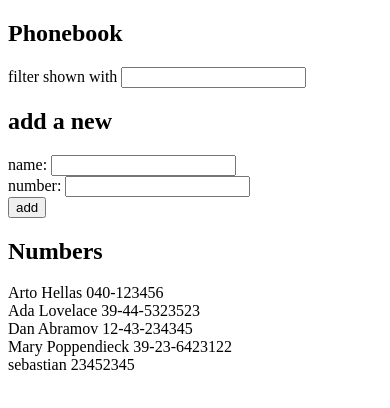
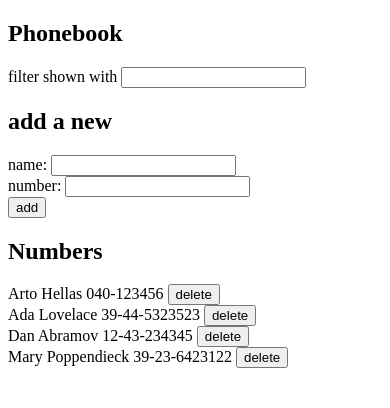
Before and after one commit to sebastiantorres86/phonebook, a React (Create React App) app: page / in a window 390 px wide. Shown: the top 408 px of the page. Built offline with nearby package versions, Linux system fonts and the light colour scheme; data requests are answered from the project's data file.

Commit message:
The phonebook step9 (#11)
* The Phonebook, Step 1

* the phonebook, step 2

* the phonebook, step 3

* the phonebook, step 4

* the phonebook, step 5

* The Phonebook, Step 6

* The Phonebook, Step 7

* The Phonebook, Step 8

* The Phonebook, Step 8

```diff
--- a/db.json
+++ b/db.json
@@ -1,5 +1,5 @@
 {
-  "persons": [
+  "persons":[
     {
       "name": "Arto Hellas",
       "number": "040-123456",
@@ -19,11 +19,6 @@
       "name": "Mary Poppendieck",
       "number": "39-23-6423122",
       "id": 4
-    },
-    {
-      "name": "sebastian",
-      "number": "23452345",
-      "id": 5
     }
   ]
 }
--- a/src/App.js
+++ b/src/App.js
@@ -1,7 +1,7 @@
 import React, { useState, useEffect } from 'react'
 import Filter from './components/Filter'
 import PersonForm from './components/PersonForm'
-import Persons from './components/Persons'
+import Person from './components/Person'
 import peopleService from './services/people'
 
 const App = () => {
@@ -45,6 +45,14 @@ const App = () => {
       setNewNumber('')
     })
   }
+  const removePerson = (id, name) => {
+    if (window.confirm(`Delete ${name} ?`)) {
+      peopleService.remove(id).then(() => {
+        const del = persons.filter(person => id !== person.id)
+        setPersons(del)
+      })
+    }
+  }
 
   const handleNameChange = event => {
     setNewName(event.target.value)
@@ -68,7 +76,9 @@ const App = () => {
         handleNumberChange={handleNumberChange}
       />
       <h2>Numbers</h2>
-      <Persons results={results} />
+      {results.map(person => (
+        <Person key={person.id} person={person} removePerson={removePerson} />
+      ))}
     </div>
   )
 }
--- /dev/null
+++ b/src/components/Person.js
@@ -0,0 +1,18 @@
+import React from 'react'
+
+const Persons = ({ person, removePerson }) => {
+  return (
+    <div>
+      {person.name} {person.number}{' '}
+      <button
+        onClick={() => {
+          removePerson(person.id, person.name)
+        }}
+      >
+        delete
+      </button>
+    </div>
+  )
+}
+
+export default Persons
--- a/src/services/people.js
+++ b/src/services/people.js
@@ -11,8 +11,14 @@ const create = newObject => {
   return request.then(response => response.data)
 }
 
+const remove = id => {
+  const request = axios.delete(`${baseUrl}/${id}`)
+  return request.then(response => response.data)
+}
+
 // eslint-disable-next-line import/no-anonymous-default-export
 export default {
   getAll,
-  create
+  create,
+  remove
 }
```
